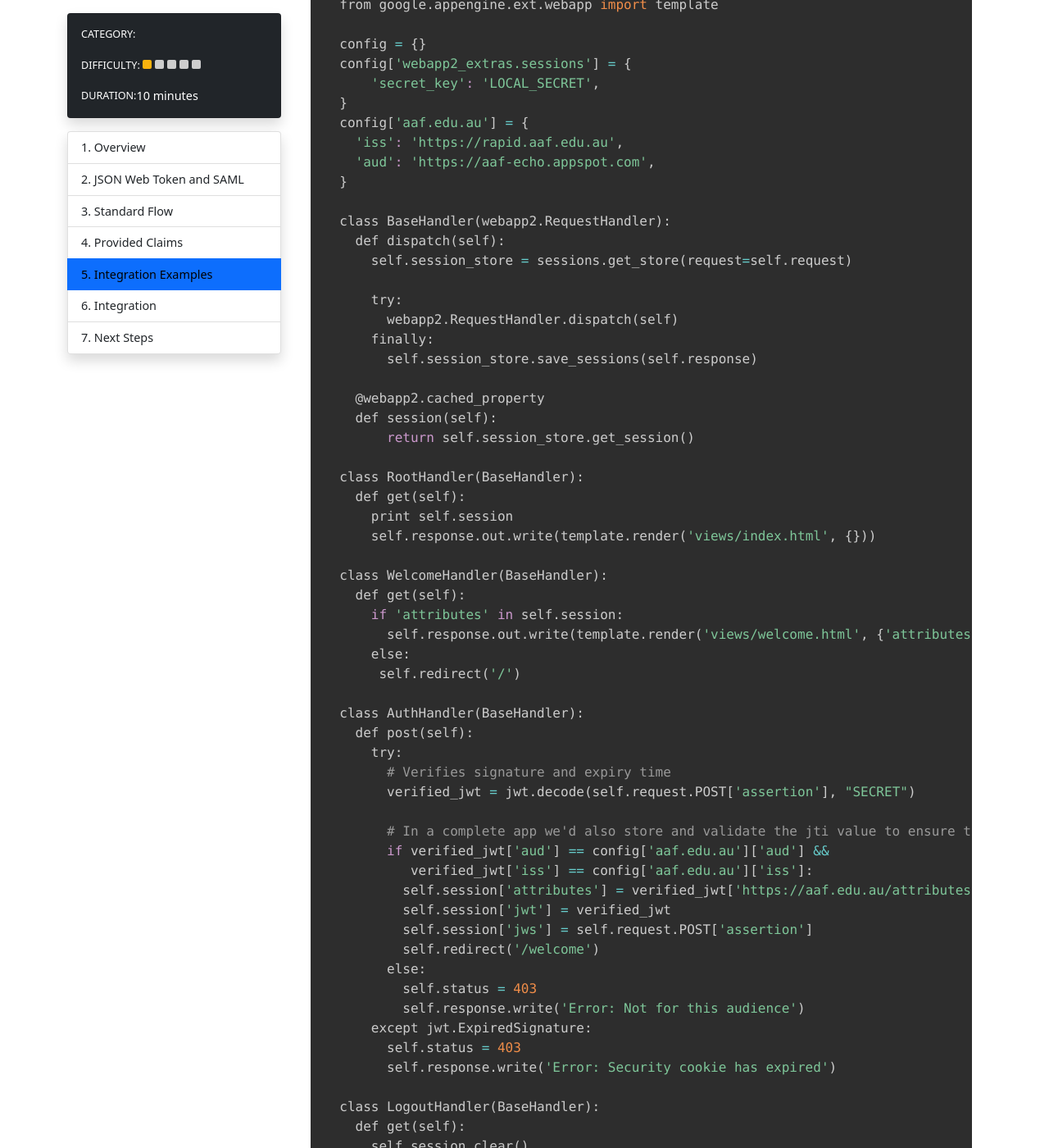
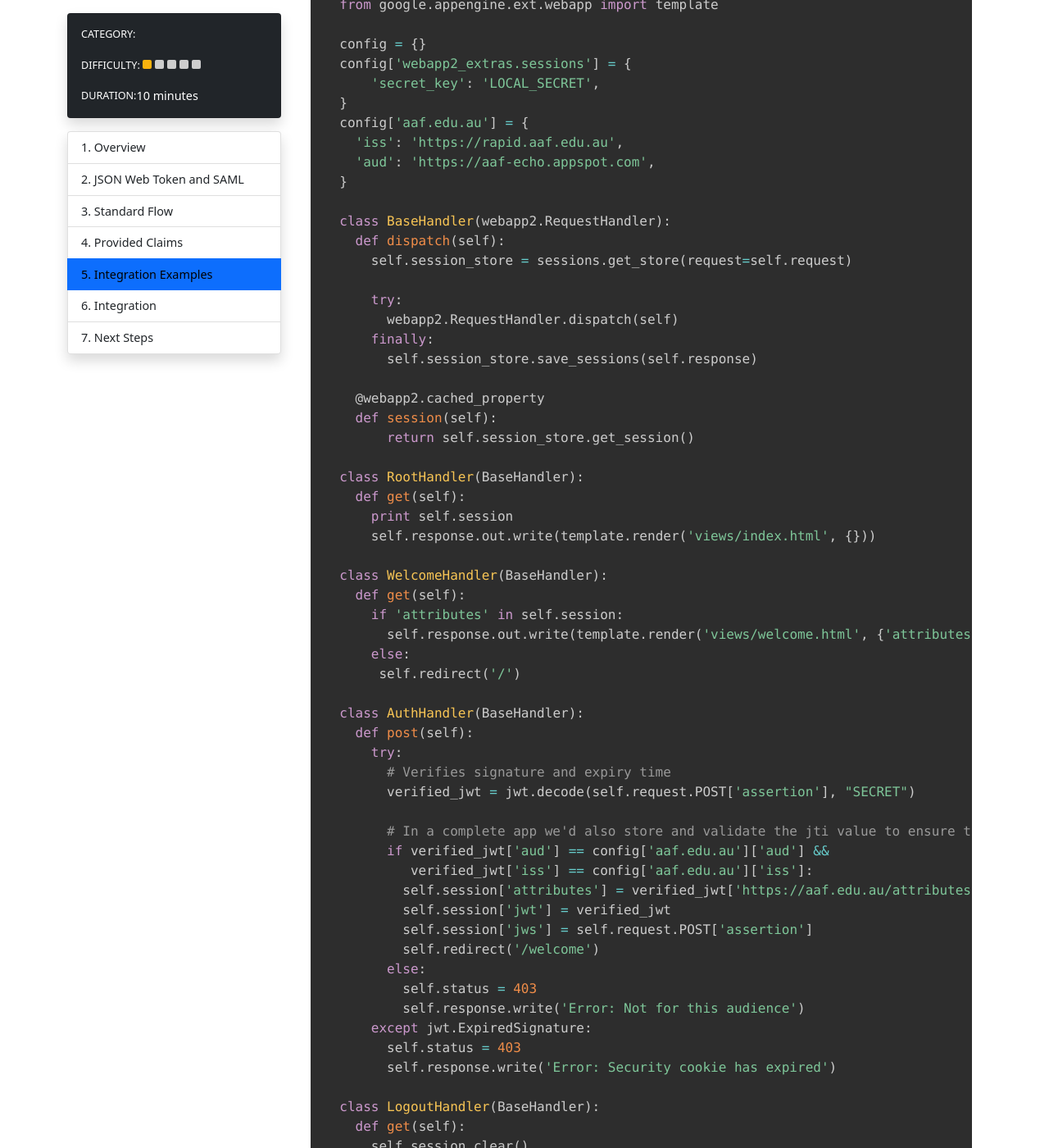
Before and after one commit to ausaccessfed/dev-portal, a Jekyll site: the page built from docs/_rapid-connect-integration/05-examples.md, in a window 1280 px wide and 1400 px high, scrolled down 1907 px. Shown: the whole window at 82% size. Built offline with Jekyll 4.4.1, drawn with Linux system fonts in a browser that asks for light colours; some of the changed text lies outside the part shown.

Commit message:
Change code language

````diff
--- a/docs/_rapid-connect-integration/05-examples.md
+++ b/docs/_rapid-connect-integration/05-examples.md
@@ -11,7 +11,7 @@ integration code. We have provided code written in Ruby, Python and PHP.
 
 #### Ruby
 
-```shell
+```ruby
   require 'sinatra'
   require 'json'
   require 'json/jwt'
@@ -66,7 +66,7 @@ integration code. We have provided code written in Ruby, Python and PHP.
 <br>
 #### Python
 
-```shell
+```python
   import webapp2
   import os
   import jwt
@@ -145,7 +145,7 @@ integration code. We have provided code written in Ruby, Python and PHP.
 
 #### PHP
 
-```shell
+```php
   <?php
 
   use JWT\Authentication\JWT;
````
